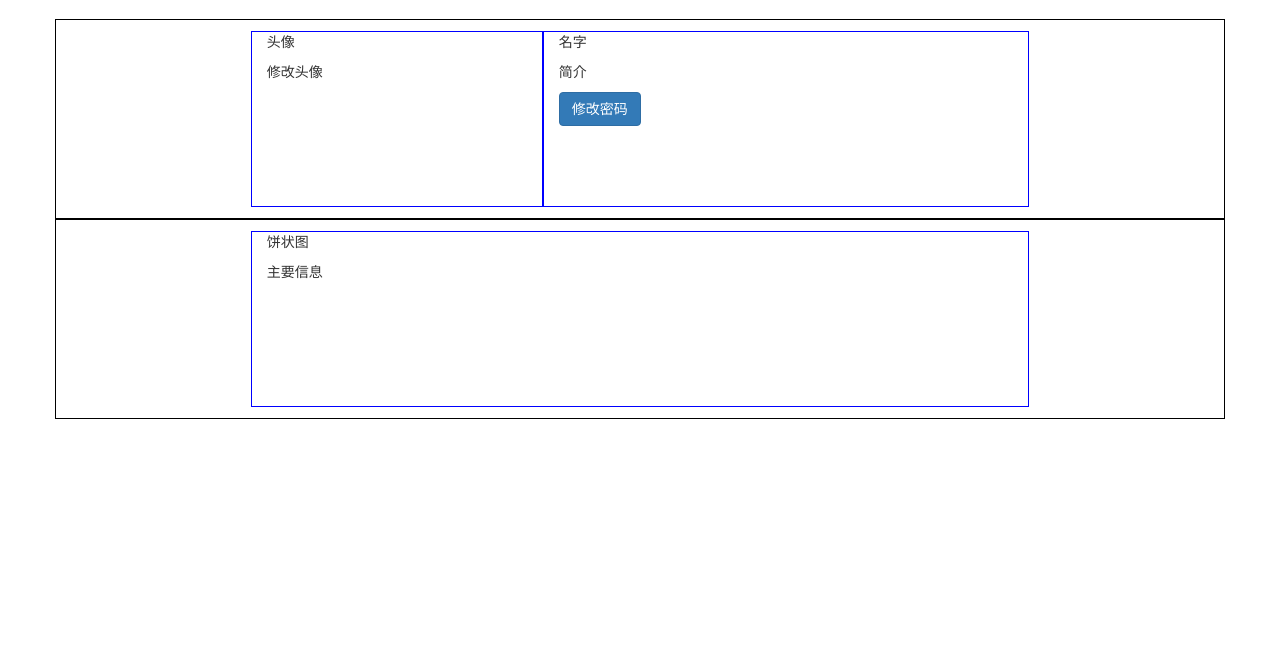
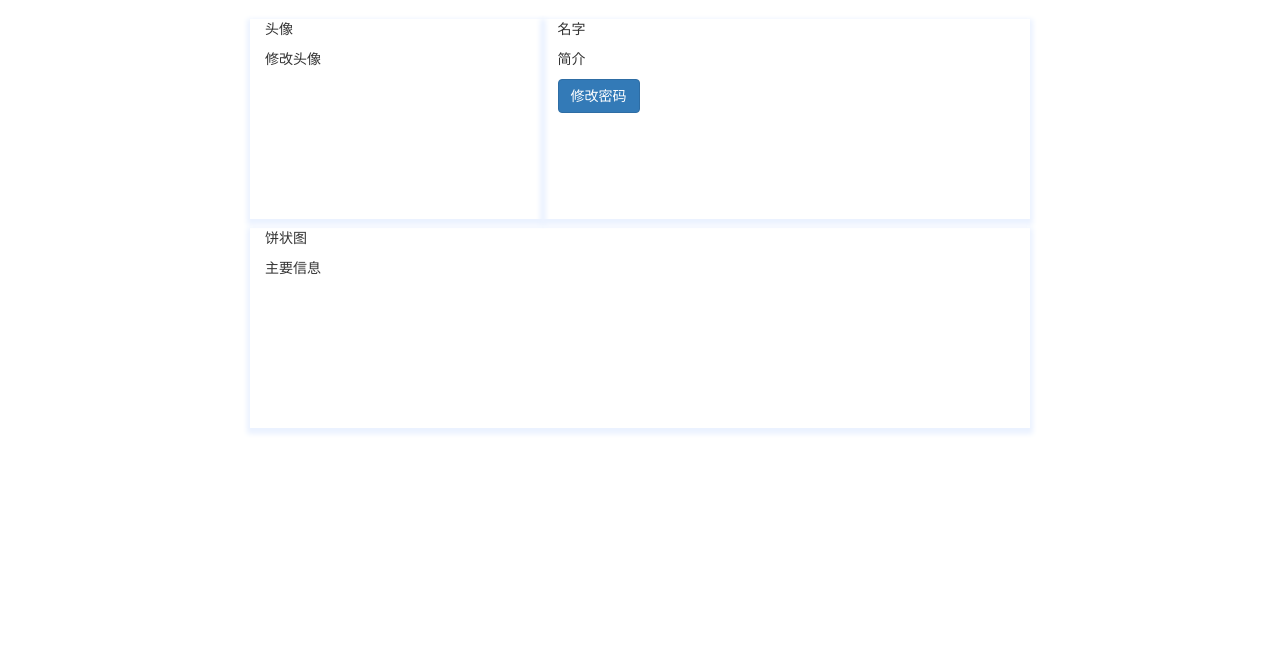
Before and after one commit to jagerjtan/Tans_demo, a Flask app: page /admin/account/ in a window 1280 px wide. Shown: the part 51-719 px from the top of the page. Run offline with Flask 2, Linux system fonts and the light colour scheme; the visitor is signed in with stand-in values (Sample User, id 1); some libraries are stand-ins or nearby versions.

Commit message:
修改了admin端template的一些样式，将其写进头部css里面；登录页添加了小许注释。

```diff
--- a/app/templates/admin/account.html
+++ b/app/templates/admin/account.html
@@ -1,15 +1,26 @@
 {% extends "ui/adminbase.html" %}
 {% block title %}{% endblock %}
 {% block css %}
+    <style>
+    .mylogoinfo{
+        box-shadow: 0 3px 5px 3px #ebf2ff;
+        height: 100%;
+        margin-bottom: 9px;
+    }
+    .myaccount-row{
+        background: #ffffff;
+        height: 200px;
+    }
+    </style>
 {% endblock %}
 {% block main %}
     <div class="container">
-        <div class="row" style="border: 1px solid black; height: 200px;padding: 1% 0% 1% 0%;">
-            <div class="col-md-3 col-md-offset-2 col-xs-4" style="border: 1px solid blue;height: 100%;">
+        <div class="row myaccount-row">
+            <div class="col-md-3 col-md-offset-2 col-xs-12 mylogoinfo">
                 <p>头像</p>
                 <p>修改头像</p>
             </div>
-            <div class="col-md-5 col-xs-8" style="border: 1px solid blue;height: 100%;">
+            <div class="col-md-5 col-xs-12 mylogoinfo"">
                 <p>名字</p>
                 <p>简介</p>
                 <button type="button" class="btn btn-primary" data-toggle="modal" data-target="#myModal">
@@ -41,8 +52,8 @@
                 </div>
             </div>
         </div>
-        <div class="row" style="border: 1px solid black; height: 200px;padding: 1% 0% 1% 0%;">
-            <div class="col-md-8 col-md-offset-2 col-xs-12" style="border: 1px solid blue;height: 100%;">
+        <div class="row myaccount-row">
+            <div class="col-md-8 col-md-offset-2 col-xs-12 mylogoinfo">
                 <p>饼状图</p>
                 <p>主要信息</p>
             </div>
```
